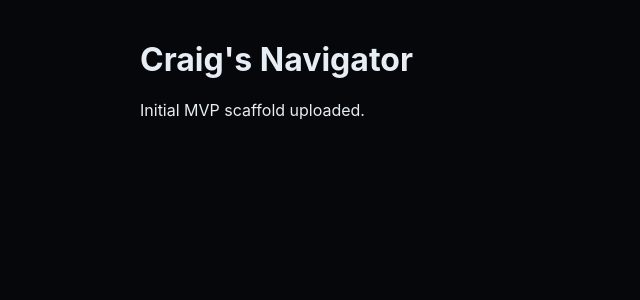
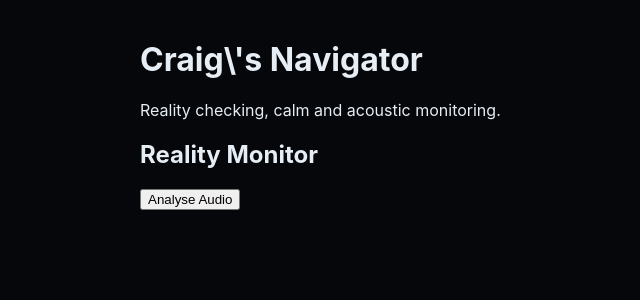
Before and after one commit to ocrowleymatt-stack/craigs-navigator, a React (Vite) app: page / in a window 1280 px wide. Shown: the top 300 px of the page, without its empty margins (0-640 px from the left). Built offline with nearby package versions, Linux system fonts and the light colour scheme.

Commit message:
Wire Reality Monitor into app shell

```diff
--- a/src/App.jsx
+++ b/src/App.jsx
@@ -1,4 +1,11 @@
 import React from 'react';
 import {createRoot} from 'react-dom/client';
 import './styles/app.css';
-createRoot(document.getElementById('root')).render(<main className='app-shell'><h1>Craig's Navigator</h1><p>Initial MVP scaffold uploaded.</p></main>);
+import RealityMonitor from './components/RealityMonitor';
+createRoot(document.getElementById('root')).render(
+<main className='app-shell'>
+<h1>Craig\'s Navigator</h1>
+<p>Reality checking, calm and acoustic monitoring.</p>
+<RealityMonitor/>
+</main>
+);
```
